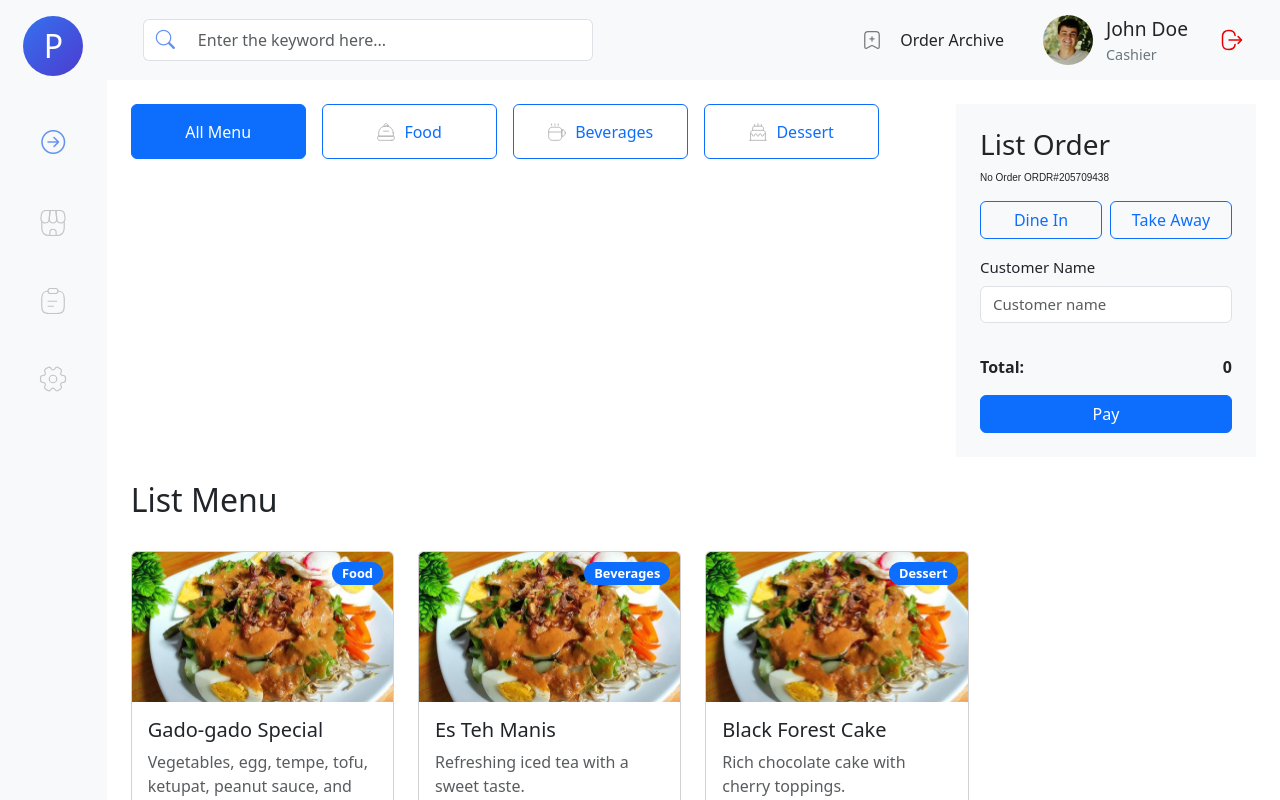
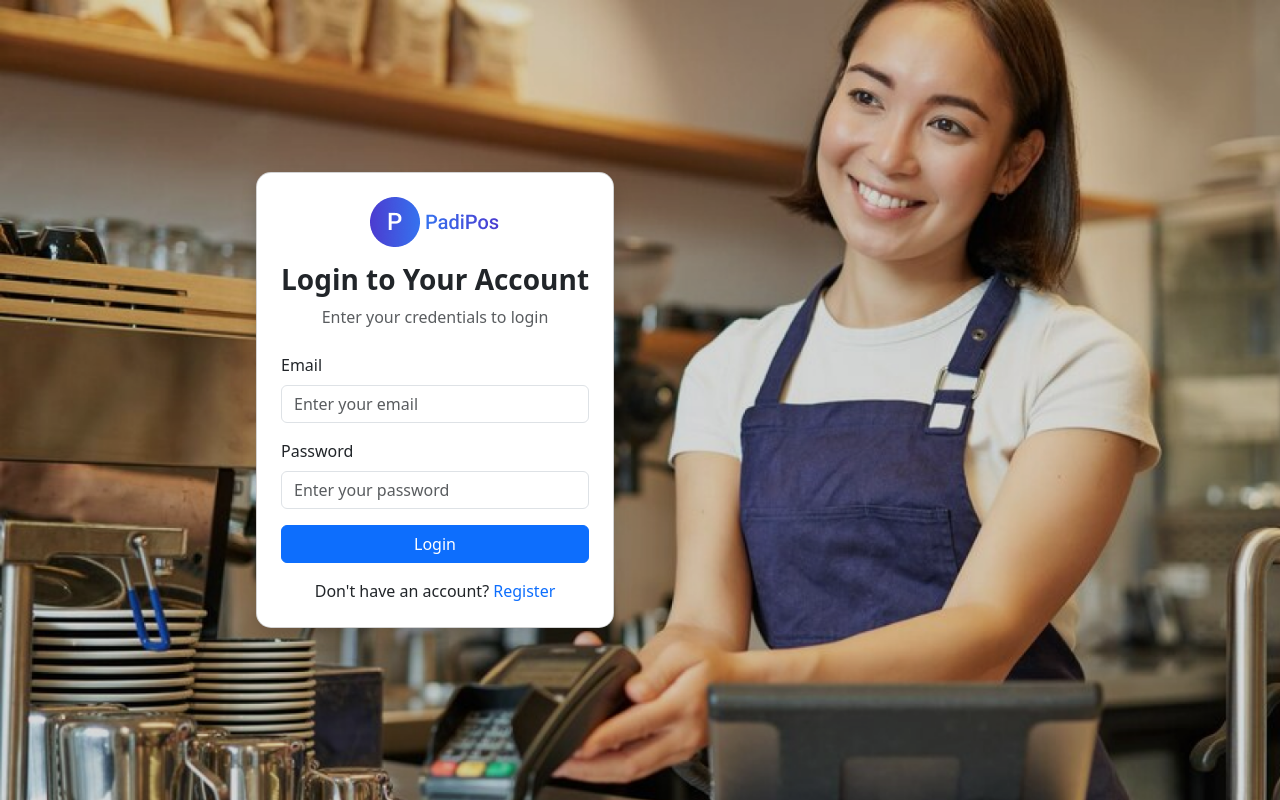
Before and after one commit to alpinmohsa541/pos-sederhana, a React (Vite) app: page / in a window 1280 px wide. Shown: the top 800 px of the page. Built offline with nearby package versions, Linux system fonts and the light colour scheme.

Commit message:
Feat : Membuat state after succes login and register dan membuat route register and cashier

```diff
--- a/src/App.jsx
+++ b/src/App.jsx
@@ -1,9 +1,10 @@
 import { BrowserRouter as Router, Routes, Route } from "react-router-dom";
-import Login from "./CashierDashboard/CashierDashboard"; // Sesuaikan path jika berbeda
+import Login from "./Login/LoginForm"; // Sesuaikan path jika berbeda
 import Register from "./Register/RegisterForm"; // Sesuaikan path jika berbeda
 import "bootstrap/dist/css/bootstrap.min.css";
 import Reset from "./ResetPassword/EmailForm";
 import ResetPassword from "./ResetPassword/ResetPasswordForm";
+import CashierDashboard from "./CashierDashboard/CashierDashboard";
 
 function App() {
   return (
@@ -11,6 +12,9 @@ function App() {
       <Routes>
         {/* Route untuk halaman Login */}
         <Route path="/" element={<Login />} />
+
+        {/* Route untuk halaman cashier dashboard */}
+        <Route path="/cashier-dashboard" element={<CashierDashboard />} />
 
         {/* Route untuk halaman Register */}
         <Route path="/register" element={<Register />} />
--- a/src/CashierDashboard/CashierDashboard.jsx
+++ b/src/CashierDashboard/CashierDashboard.jsx
@@ -197,9 +197,8 @@ const CashierDashboard = () => {
               </div>
             </div>
           </nav>
-
-          {/* Kategori menu dan summary order sejajar */}
           <div className="d-flex justify-content-between p-4">
+            {/* Kategori Menu */}
             <div className="d-flex gap-3">
               {[
                 { name: "All Menu" },
@@ -218,6 +217,7 @@ const CashierDashboard = () => {
                     padding: "5px 10px",
                     width: "175px",
                     height: "55px",
+                    marginRight: "15px", // Menambahkan jarak 15px antara menu
                   }}
                   onClick={() => handleButtonClick(category.name)}
                 >
@@ -268,6 +268,7 @@ const CashierDashboard = () => {
                   Take Away
                 </button>
               </div>
+
               {/* Form Customer Name dan No Table */}
               <div className="mt-3">
                 <div className="mb-3 w-100">
@@ -309,6 +310,7 @@ const CashierDashboard = () => {
                   </div>
                 )}
               </div>
+
               {/* Orders List */}
               <ul className="list-group">
                 {orders.map((order, index) => (
@@ -348,7 +350,6 @@ const CashierDashboard = () => {
               </button>
             </div>
           </div>
-
           {/* Menu List */}
           <div className="row g-4 px-4">
             <h2>List Menu</h2>
@@ -399,7 +400,6 @@ const CashierDashboard = () => {
           </div>
         </div>
       </div>
-
       {/* Modal */}
       {showModal && selectedMenu && (
         <div
--- a/src/Login/LoginForm.jsx
+++ b/src/Login/LoginForm.jsx
@@ -1,24 +1,36 @@
 import { useState } from "react";
 import "bootstrap/dist/css/bootstrap.min.css";
-import { Link } from "react-router-dom";
+import { Link, useNavigate } from "react-router-dom";
 import logo from "/assets/logo.png";
-
-// import './LoginForm.css'; // Tambahkan file CSS untuk styling tambahan
 
 function LoginForm() {
   const [email, setEmail] = useState("");
   const [password, setPassword] = useState("");
+  const navigate = useNavigate();
 
   const handleSubmit = (e) => {
     e.preventDefault();
-    console.log("Email:", email);
-    console.log("Password:", password);
-    // Tambahkan logika untuk autentikasi di sini
+
+    // Retrieve stored user data from localStorage
+    const storedUser = JSON.parse(localStorage.getItem("user"));
+
+    if (
+      storedUser &&
+      storedUser.email === email &&
+      storedUser.password === password
+    ) {
+      // Successful login
+      console.log("Login successful!");
+      navigate("/cashier-dashboard"); // Redirect to a dashboard or home page
+    } else {
+      // Failed login
+      alert("Invalid email or password!");
+    }
   };
 
   return (
     <div
-      className="login-container d-flex  align-items-center vh-100"
+      className="login-container d-flex align-items-center vh-100"
       style={{
         backgroundImage: "url(/assets/cover-bg.png)",
         backgroundSize: "cover",
@@ -32,21 +44,19 @@ function LoginForm() {
         <div className="card-body p-4">
           <div className="text-center mb-4">
             <img src={logo} alt="Logo" className="mb-3" />
-            <h3 className="fw-bold">Welcome Back!</h3>
-            <p className="text-muted">
-              Please enter your username and password here
-            </p>
+            <h3 className="fw-bold">Login to Your Account</h3>
+            <p className="text-muted">Enter your credentials to login</p>
           </div>
           <form onSubmit={handleSubmit}>
             <div className="mb-3">
               <label htmlFor="email" className="form-label">
-                Username
+                Email
               </label>
               <input
                 type="email"
                 className="form-control"
                 id="email"
-                placeholder="Username"
+                placeholder="Enter your email"
                 value={email}
                 onChange={(e) => setEmail(e.target.value)}
                 required
@@ -60,16 +70,11 @@ function LoginForm() {
                 type="password"
                 className="form-control"
                 id="password"
-                placeholder="Password"
+                placeholder="Enter your password"
                 value={password}
                 onChange={(e) => setPassword(e.target.value)}
                 required
               />
-              <div className="text-end mt-1">
-                <Link to="/reset" className="text-primary text-decoration-none">
-                  Forgot Password?
-                </Link>
-              </div>
             </div>
             <button type="submit" className="btn btn-primary w-100">
               Login
@@ -77,7 +82,7 @@ function LoginForm() {
           </form>
           <div className="text-center mt-3">
             <p className="mb-0">
-              Don’t have an account?{" "}
+              Don't have an account?{" "}
               <Link
                 to="/register"
                 className="text-primary text-decoration-none"
--- a/src/Register/RegisterForm.jsx
+++ b/src/Register/RegisterForm.jsx
@@ -1,6 +1,6 @@
 import { useState } from "react";
 import "bootstrap/dist/css/bootstrap.min.css";
-import { Link } from "react-router-dom";
+import { Link, useNavigate } from "react-router-dom";
 import logo from "/assets/logo.png";
 
 function RegisterForm() {
@@ -8,6 +8,7 @@ function RegisterForm() {
   const [email, setEmail] = useState("");
   const [password, setPassword] = useState("");
   const [confirmPassword, setConfirmPassword] = useState("");
+  const navigate = useNavigate(); // Used to navigate after successful registration
 
   const handleSubmit = (e) => {
     e.preventDefault();
@@ -15,10 +16,14 @@ function RegisterForm() {
       alert("Passwords do not match!");
       return;
     }
-    console.log("Username:", username);
-    console.log("Email:", email);
-    console.log("Password:", password);
-    // Tambahkan logika untuk registrasi di sini
+
+    // Store the registered user data in localStorage
+    const userData = { username, email, password };
+    localStorage.setItem("user", JSON.stringify(userData)); // Save to local storage
+    console.log("User registered:", userData);
+
+    // Redirect to login page after successful registration
+    navigate("/");
   };
 
   return (
@@ -101,9 +106,6 @@ function RegisterForm() {
               Register
             </button>
           </form>
-          {/* <div className="text-center mt-3">
-            <p className="mb-0">Already have an account? <a href="#" className="text-primary text-decoration-none">Login</a></p>
-          </div> */}
           <div className="text-center mt-3">
             <p className="mb-0">
               Already have an account?{" "}
```
